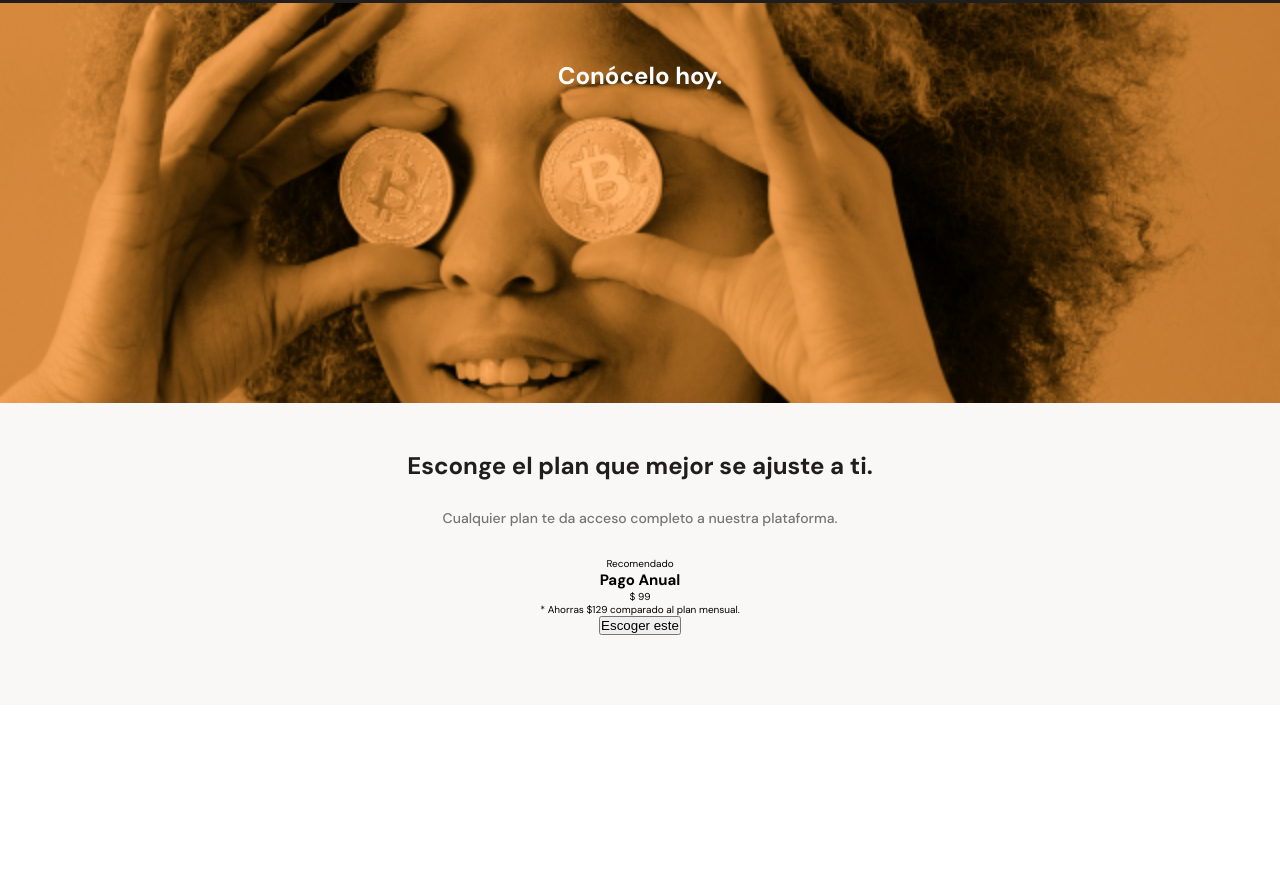
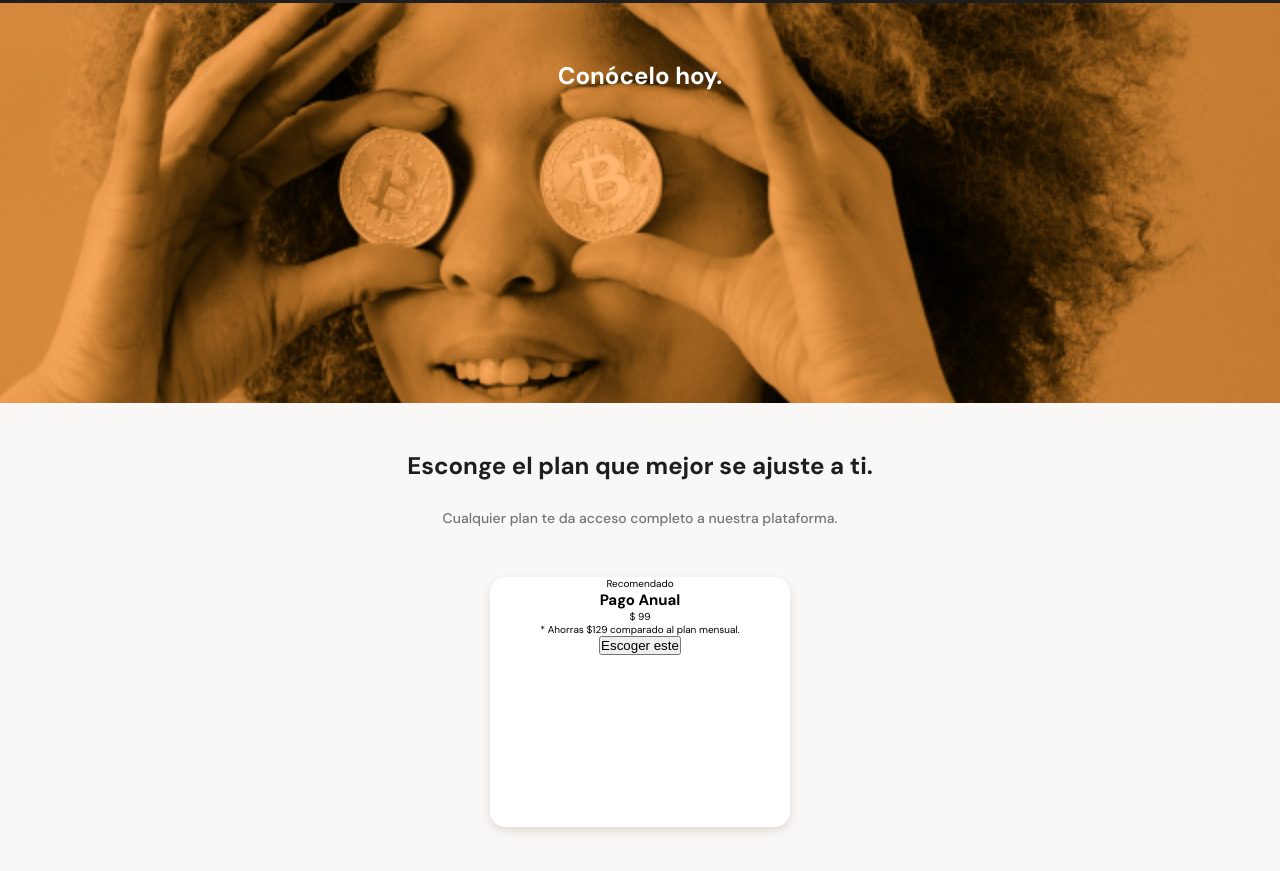
Before and after one commit to ericgomez/Maquetacion-Mobile-First, a plain HTML site: page index.html in a window 1280 px wide. Shown: the part 1987-2858 px from the top of the page. Before the commit the page ends 2692 px from the top, so only its background shows below. Drawn offline with Linux system fonts and the light colour scheme.

Commit message:
Aplicando estilos a las tarjetas de la sección de planes

```diff
--- a/css/styles.css
+++ b/css/styles.css
@@ -420,3 +420,16 @@ main {
     line-height: 1.8rem;
     color: #757575;
 }
+
+.plans-container-card {
+    position: relative;
+    width: 70%;
+    min-width: 230px;
+    max-width: 300px;
+    height: 250px;
+    margin: 50px auto 0;
+    padding: 0 15px;
+    background-color: var(--just-white);
+    border-radius: 15px;
+    box-shadow: 0 4px 8px rgba(89,73, 30, 0.16);
+}
--- a/index.html
+++ b/index.html
@@ -116,12 +116,14 @@
         </div>
         <section class="plans-container--slider">
           <article class="plans-container-card">
-            <p>Recomendado</p>
-            <div>
-              <h2>Pago Anual</h2>
-              <p><span>$</span> 99</p>
-              <p>* Ahorras $129 comparado al plan mensual.</p>
-              <button>Escoger este <span></span></button>
+            <p class="recommended">Recomendado</p>
+            <div class="plan-info-container">
+              <h2 class="plan-card--title">Pago Anual</h2>
+              <p class="plan-card--price"><span>$</span> 99</p>
+              <p class="plan-card--saving">
+                * Ahorras $129 comparado al plan mensual.
+              </p>
+              <button class="plan-card--ca">Escoger este <span></span></button>
             </div>
           </article>
         </section>
```
